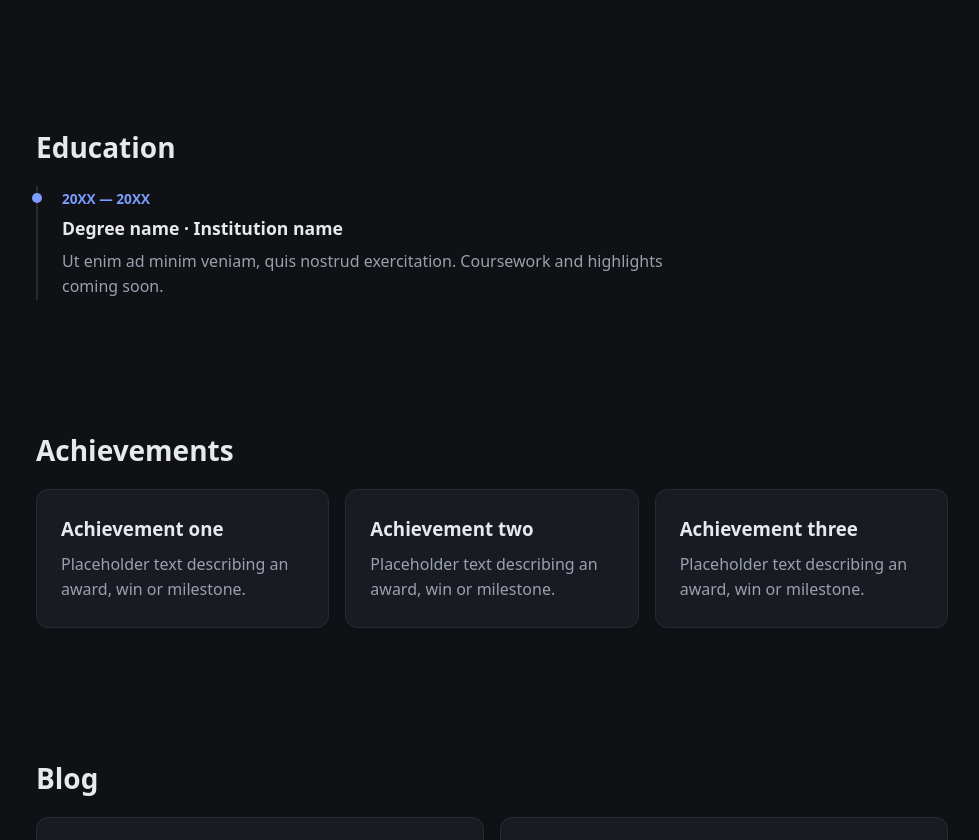
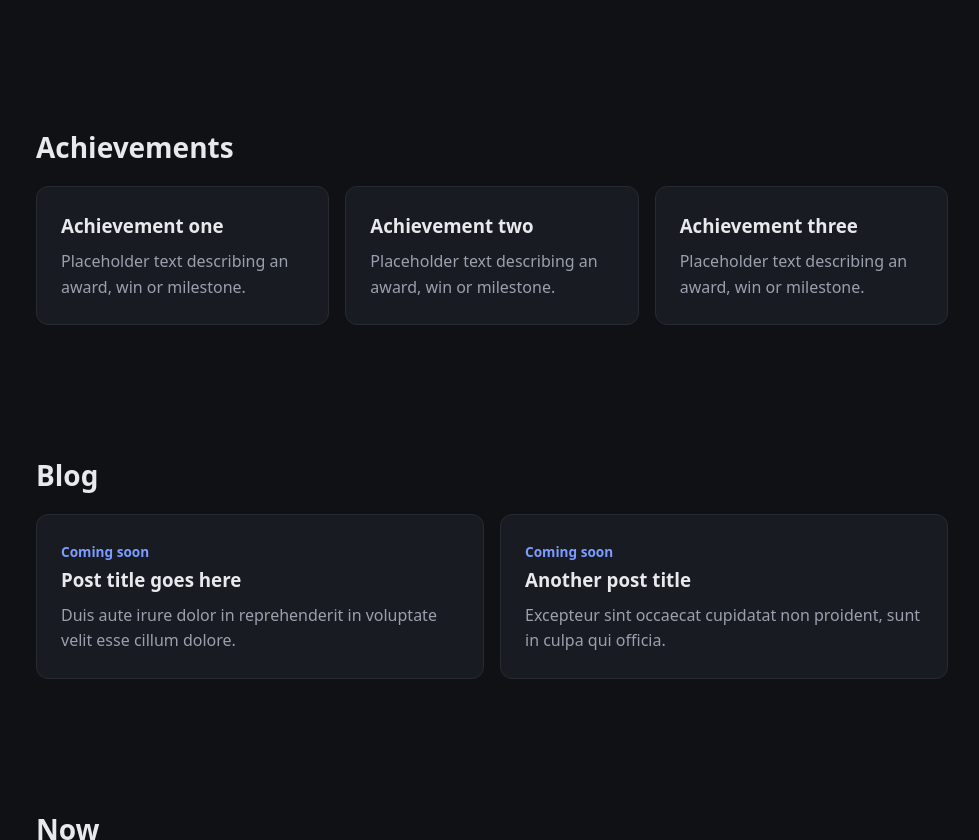
Before and after one commit to mokshjain-cmd/mokshjain-cmd.github.io, a plain HTML site: page index.html in a window 1280 px wide. Shown: the part 1429-2269 px from the top of the page, without its empty margins (148-1127 px from the left). Drawn offline with Linux system fonts and the light colour scheme.

Commit message:
Remove education section
Co-Authored-By: Claude Opus 5.5 <noreply@anthropic.com>
Claude-Session: https://claude.ai/code/session_013w5Ak9WK4m5WQh243h9f3X

```diff
--- a/index.html
+++ b/index.html
@@ -14,7 +14,6 @@
       <a href="#about">About</a>
       <a href="#projects">Projects</a>
       <a href="#experience">Experience</a>
-      <a href="#education">Education</a>
       <a href="#achievements">Achievements</a>
       <a href="#blog">Blog</a>
       <a href="#now">Now</a>
@@ -71,17 +70,6 @@
       </div>
     </section>
 
-    <section id="education">
-      <h2>Education</h2>
-      <div class="timeline">
-        <div class="timeline-item">
-          <span class="when">20XX — 20XX</span>
-          <h3>Degree name · Institution name</h3>
-          <p>Ut enim ad minim veniam, quis nostrud exercitation. Coursework and highlights coming soon.</p>
-        </div>
-      </div>
-    </section>
-
     <section id="achievements">
       <h2>Achievements</h2>
       <div class="cards">
```
